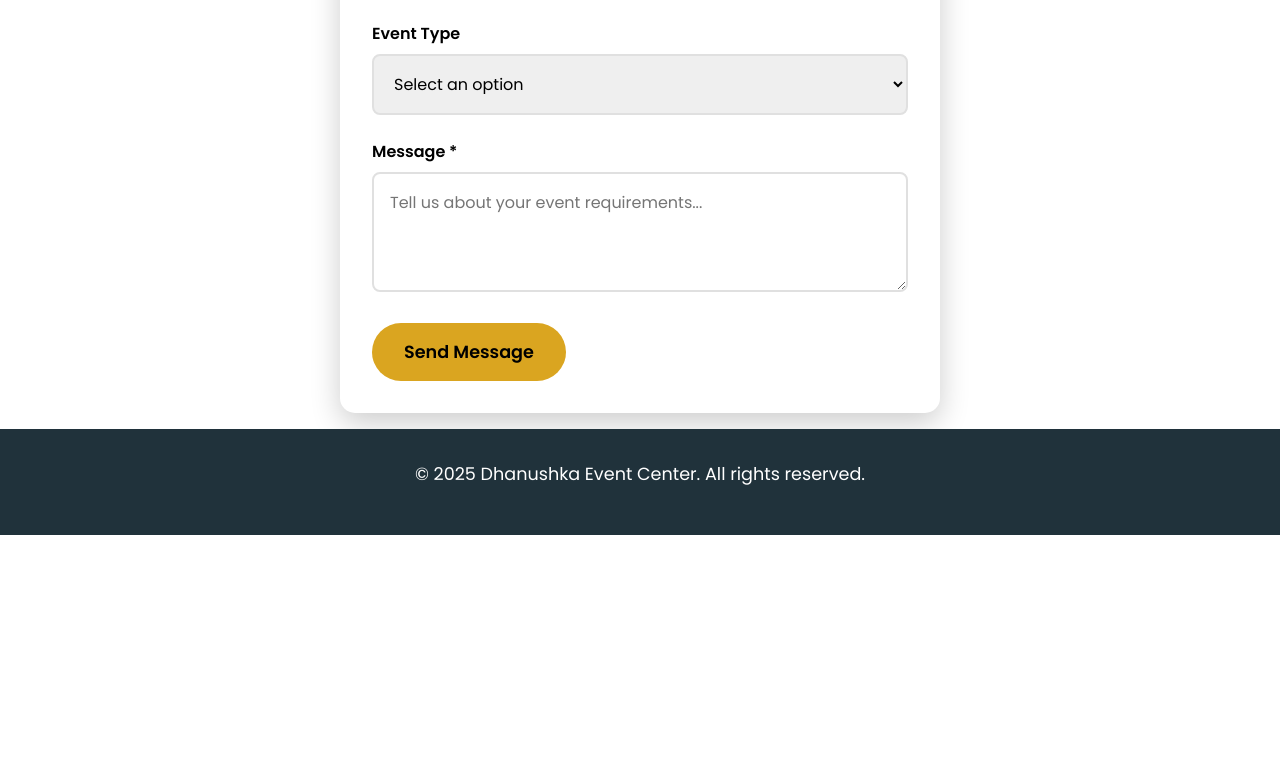
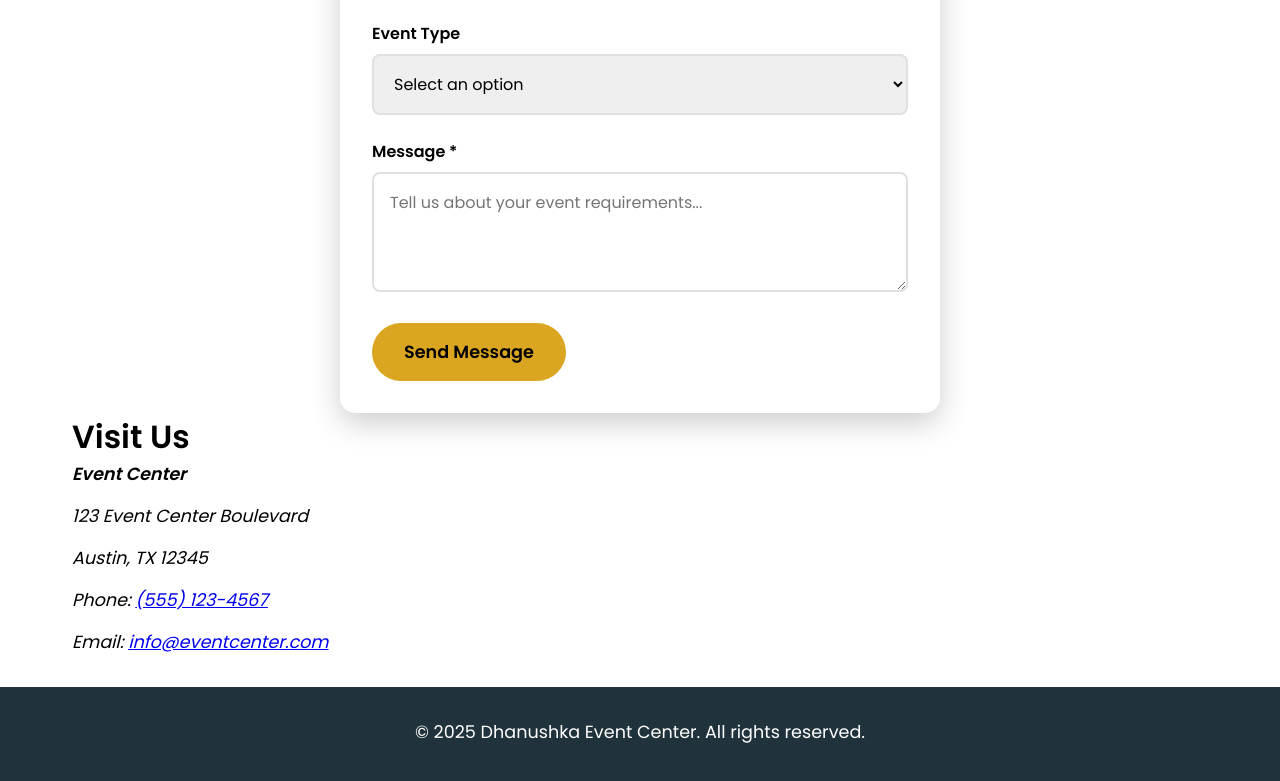
Before and after one commit to DhanushkaChandimal/event-center-website, a plain HTML site: page index.html in a window 1280 px wide. Shown: the part 1165-1946 px from the top of the page. Before the commit the page ends 1700 px from the top, so only its background shows below. Drawn offline with Linux system fonts and the light colour scheme.

Commit message:
Add contact information to contact section

```diff
--- a/css/styles.css
+++ b/css/styles.css
@@ -10,6 +10,10 @@
 h2 {
     font-size: 2.5rem;
     color: #8B0000;
+}
+
+h3 {
+    font-size: 2rem;
 }
 
 p {
--- a/index.html
+++ b/index.html
@@ -59,6 +59,17 @@
 
                 <input type="submit" value="Send Message" class="btn">
             </form>
+
+            <div>
+                <h3>Visit Us</h3>
+                <address>
+                    <p><strong>Event Center</strong></p>
+                    <p>123 Event Center Boulevard</p>
+                    <p>Austin, TX 12345</p>
+                    <p>Phone: <a href="#">(555) 123-4567</a></p>
+                    <p>Email: <a href="#">info@eventcenter.com</a></p>
+                </address>
+            </div>
         </section>
     </main>
 
```
Also changed, not shown: html/events.html (+1 -1 lines).
